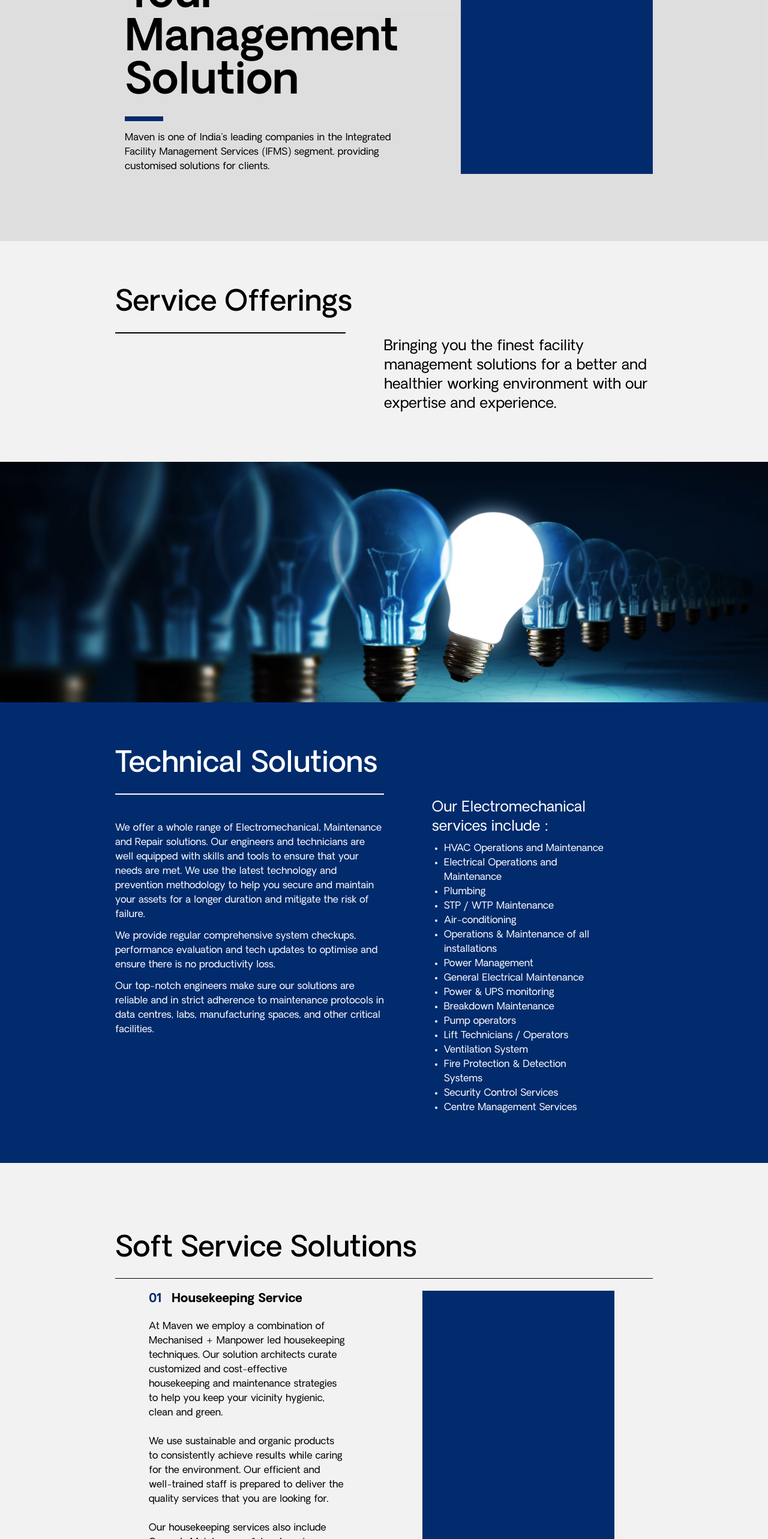
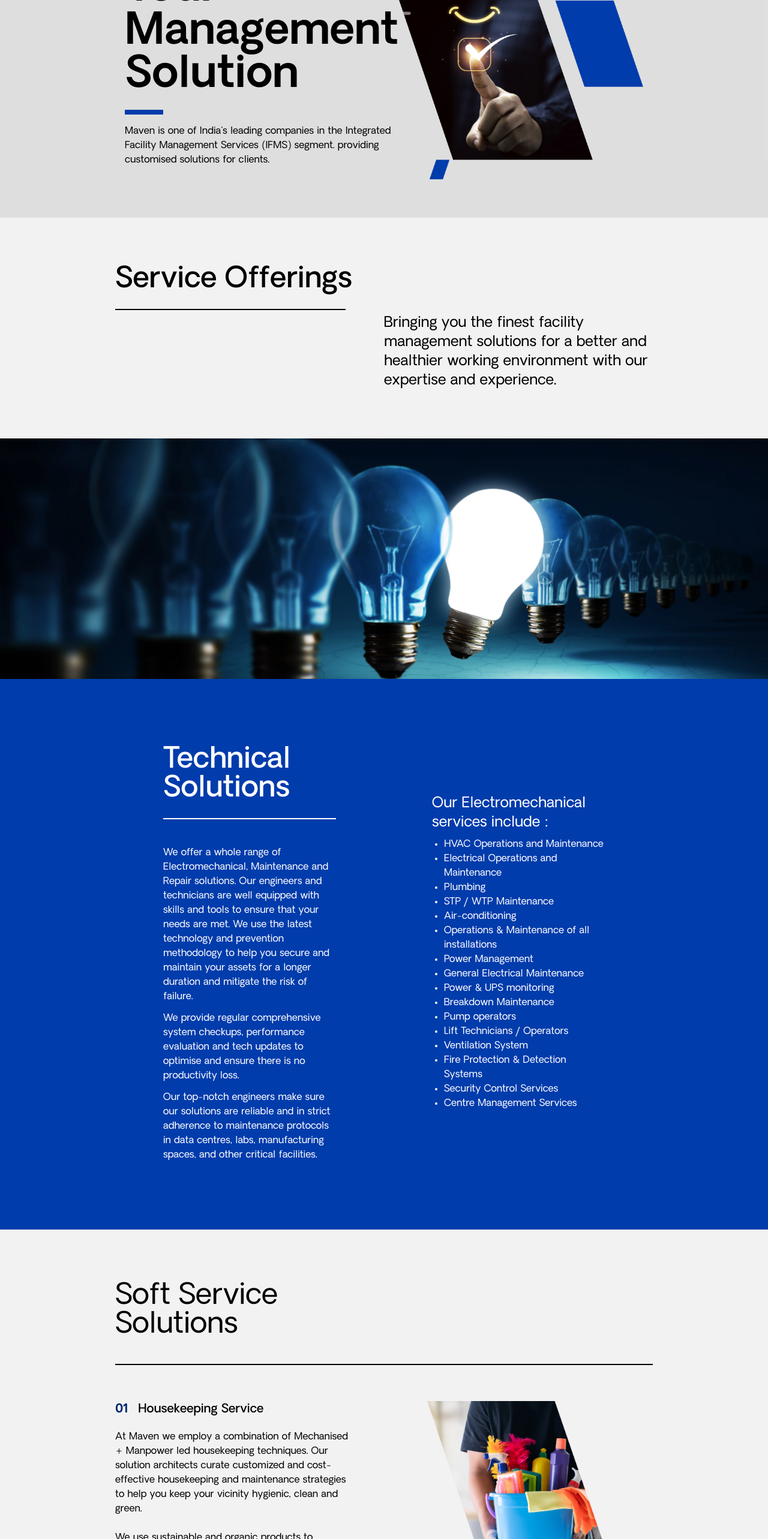
Before and after one commit to viveksinghup/vuestore, a Vue app: page /services in a window 1280 px wide. Shown: the part 234-2800 px from the top of the page at 60% size. Built offline with nearby package versions, Linux system fonts and the light colour scheme.

Commit message:
services page updated

```diff
--- a/src/components/pages/Services.vue
+++ b/src/components/pages/Services.vue
@@ -3,7 +3,7 @@
     <div class="bg-opacity-50 bg-gray10">
       <div class="container mx-auto">
         <div
-          class="flex flex-col md:flex-row pt-32 md:pt-48 pb-16 md:pb-28 px-20"
+          class="flex flex-col md:flex-row pt-32 md:pt-40 pb-16 md:pb-16 px-20"
         >
           <div
             class="flex items-center text-center lg:text-left lg:w-1/2 md:pr-20"
@@ -12,20 +12,24 @@
               <h2 class="text-4xl font-semibold md:text-7xl">
                 Your Management Solution
               </h2>
-              <div class="h-2 md:w-16 bg-darkBlue mt-5 mb-4"></div>
+              <div class="h-2 md:w-16 bg-brandBlue mt-5 mb-4"></div>
               <p>
                 Maven is one of India's leading companies in the Integrated Facility Management Services (IFMS) segment. providing customised solutions for clients.
               </p>
             </div>
           </div>
-          <div class="lg:w-1/2 pl-32">
-            <div class="w-80 h-full bg-darkBlue"></div>
+          <div class="lg:w-1/2">
+            <div class="h-full">
+              <img
+                src="@/assets/images/backgorund/services-hero.png"
+                class="max-w-full"
+              />
+            </div>
           </div>
         </div>
       </div>
     </div>
   </section>
-
   <section>
     <div class="container mx-auto md:px-16 py-20">
       <div class="flex flex-col text-center md:text-left md:flex-row">
@@ -48,15 +52,13 @@
       </div>
     </div>
   </section>
-
   <section>
    <img src="@/assets/images/backgorund/lightbulbs-blue-background.png" class="w-full h-auto" />
   </section>
-
-  <section class="bg-darkBlue">
-    <div class="container bg-darkBlue text-white mx-auto md:px-16 py-20">
+  <section class="bg-brandBlue">
+    <div class="container bg-brandBlue text-white mx-auto md:px-16 py-28">
       <div class="flex flex-col text-center md:text-left md:flex-row">
-        <div class="flex flex-col items-left md:w-1/2">
+        <div class="flex flex-col items-left md:w-1/2 px-20 flex-shrink-0">
           <div class="text-2xl md:text-5xl font-medium">Technical Solutions</div>
           <div class="h-0.5 hidden md:flex bg-white mt-6 mb-4"></div>
           <p class="mt-7">
@@ -105,71 +107,70 @@
       </div>
     </div>
   </section>
-
   <section>
     <div class="container mx-auto md:px-16 py-10">
-      <div class="flex text-center md:text-left md:flex-row mt-20">
-        <div class="flex flex-col items-left md:w-1/">
-          <div class="text-2xl md:text-5xl font-medium">Soft Service Solutions</div>
+      <div class="flex text-center md:text-left md:flex-row mt-12">
+        <div class="flex flex-col items-left md:w-1/2">
+          <div class="text-2xl md:text-5xl pb-10">Soft Service<br/> Solutions</div>
         </div>
       </div>
-      <div>
+      <div class="border-t-2 border-black border-solid">
         <div
           class="
             grid grid-cols-1
             sm:grid-cols-1
             md:grid-cols-2
             xl:grid-cols-2
-          gap-4
-          mt-6
-          border-t border-black border-solid
+            gap-8 -mx-10
+          pt-10
           ">
-
-       <div class="flex flex-col px-14 py-5">
+          <div class="flex flex-col px-10 py-5">
             <div class="flex-1">
               <div class="flex items-center">
                 <h3 class="flex flex-col font-bold text-darkBlue text-xl mr-4">
                   01
                 </h3>
-              <h3 class="font-bold text-xl">Housekeeping Service</h3>
+                <h3 class="font-medium text-xl">Housekeeping Service</h3>
               </div>
               <p class="text-gray-500 text-left py-5">
                 At Maven we employ a combination of Mechanised + Manpower led housekeeping techniques. Our solution architects curate customized and cost-effective housekeeping and maintenance strategies to help you keep your vicinity hygienic, clean and green.
-              <br><br>
+                <br/><br/>
                 We use sustainable and organic products to consistently achieve results while caring for the environment. Our efficient and well-trained staff is prepared to deliver the quality services that you are looking for.
-              <br><br>
-              Our housekeeping services also include Grounds Maintenance & Landscaping Services to ensure outdoor areas are as well-kept as interiors.
+                <br/><br/>
+                Our housekeeping services also include Grounds Maintenance &amp; Landscaping Services to ensure outdoor areas are as well-kept as interiors.
               </p>
             </div>
           </div>
-
           <div class="flex flex-col px-14 py-5">
             <div class="flex-1">
-             <div class="w-80 h-full bg-darkBlue"></div>
+              <div class="w-80 h-full">
+                <img
+                  src="@/assets/images/backgorund/soft-solution.png"
+                  class="max-w-full"
+                />
               </div>
             </div>
-
+          </div>
           <div class="flex flex-col px-14 py-5">
             <div class="flex-1">
               <div class="flex items-center">
                 <h3 class="flex flex-col font-bold text-darkBlue text-xl mr-4">
                   02
                 </h3>
-              <h3 class="font-bold text-xl">Pantry Management</h3>
+                <h3 class=" font-medium text-xl">Pantry Management</h3>
               </div>
               <p class="text-gray-500 text-left py-5">With our pantry management services, we aim at reducing clutter, wastage of food while properly maintaining storage and hygiene in the area.<br><br>
               We prepare and plan comprehensive reports on monthly consumption, requisition for pantry items, and take care of the inventory.<br><br>
               Our pantry management staff is highly trained to manage, supervise and organize your pantry needs. At Maven we make sure your employees are savouring food and producing results with our organised pantry services.</p>
             </div>
           </div>
-
           <div class="flex flex-col px-14 py-5">
             <div class="flex-1">
               <div class="flex items-center">
                 <h3 class="flex flex-col font-bold text-darkBlue text-xl mr-4">
                   03
                 </h3>
-              <h3 class="font-bold text-xl">Waste Management</h3>
+                <h3 class="font-medium text-xl">Waste Management</h3>
               </div>
               <p class="text-gray-500 text-left py-5">Waste Management is the biggest challenge of the 21st century due to increasing population and waste generation.<br><br>
               Proper Waste management planning curtails the effect of waste on the environment and health and plays a crucial role in delivering sustainable development and contributing to CSR activities.<br><br>
@@ -180,8 +181,6 @@
       </div>
     </div>
   </section>
-
-
   <section class="bg-darkBlue">
     <div class="container bg-darkBlue text-white mx-auto md:px-16 py-20">
       <div class="flex flex-col text-center md:text-left md:flex-row">
@@ -207,9 +206,7 @@
             md:mt-20
           "
         >
-        <p class="mt-8 text-lg md:text-2xl">
-          Our pest management services include :
-       </p>
+          <p class="mt-8 text-lg md:text-2xl">Our pest management services include :</p>
           <p class="mt-2 ">
             <ul class="list-disc pl-5">
               <li>General Pest Control</li>
@@ -225,13 +222,17 @@
       </div>
     </div>
   </section>
-
   <section>
     <div class="relative overflow-hidden">
       <div class="container mx-auto px-4">
         <div class="flex flex-col md:flex-row md:pt-28 pb-20 md:pb-28">
           <div class="lg:w-1/2 pl-32">
-            <div class="w-80 h-full bg-darkBlue"></div>
+            <div class="w-80 h-full">
+              <img
+                src="@/assets/images/backgorund/security.png"
+                class="max-w-full"
+              />
+            </div>
           </div>
           <div
             class="flex items-center text-center lg:text-left lg:w-1/2 md:pr-20"
@@ -239,7 +240,6 @@
             <div>
               <div class="text-2xl md:text-5xl font-medium">Security Solutions</div>
               <div class="h-0.5 hidden md:flex bg-black mt-6 mb-4"></div>
-
               <p class=" mt-10">
                 We have one of the best-trained security guards in the industry with keen observation skills and a wide range of security solutions and access control systems. We offer customized solutions to schools, government buildings, public centres, retail stores, commercial and residential buildings, hotels, and restaurants.
               </p>
@@ -256,11 +256,9 @@
       </div>
     </div>
   </section>
-
   <section>
    <img src="@/assets/images/backgorund/man-touching-business.png" class="w-full h-auto" />
   </section>
-
   <section class="bg-black">
     <div class="container text-white mx-auto md:px-16 py-10">
       <div class="flex text-center md:text-left md:flex-row mt-20">
@@ -268,15 +266,14 @@
           <div class="text-2xl md:text-5xl font-medium">Specialised Services Solutions</div>
         </div>
       </div>
-      <div>
+      <div class="border-t border-white pt-6 mt-10">
          <div
           class="
             grid grid-cols-1
             sm:grid-cols-1
             md:grid-cols-2
             xl:grid-cols-2
-          gap-4
-          border-t border-white mt-6
+            gap-4 -mx-14
             "
             >
             <div v-for="(data,index) in solutions" :key="index" class="flex flex-col px-14 pt-10">
@@ -294,12 +291,11 @@
       </div>
     </div>
   </section>
-
   <section>
     <div class="container mx-auto md:px-32 py-20">
       <div class="flex flex-col items-center md:w-1/">
         <div class="text-2xl text-center md:text-5xl font-medium">What Our Clients Say</div>
-            <div class="h-2 md:w-16 bg-darkBlue mt-5 mb-4"></div>
+        <div class="h-2 md:w-16 bg-brandBlue mt-5 mb-4"></div>
       </div>
       <div class="flex my-10">
         <div class="flex-1 w-40 bg-darkBlue text-white py-10 mx-10">
@@ -326,9 +322,6 @@
                 <img class="mx-auto p-5" src="@/assets/images/quote-icon.svg"/>
               </div>
                <div class="px-20 text-center">
-                <div class="items-center ">
-
-                </div>
                 <p class="text-gray-500 text-sm mt-2">
                   For organisations, proper facility management is very critical to retain talent, prospective visitors and clients. Maven helped us understand our industry requirements and supported our operations with ease, comfort and cost-effective ways. Thank you Maven for your support.
                 </p>
@@ -342,49 +335,54 @@
             </div>
           </div>
         </div>
-
     </div>
   </section>
-
 </template>
 
 <script>
 export default {
   name: "Services",
-  data(){
+  data() {
     return {
-      solutions:[
+      solutions: [
         {
-          title: 'Help Desk Management',
-          description: 'Good customer service helps to retain customers and recoup consumer acquisition costs while extracting more value from them. At Maven we offer tailored Help Desk Management solutions to provide your business with customer-centric service and automate and organize daily workflow to solve all the problems with ease, reliability and accuracy.'
+          title: "Help Desk Management",
+          description:
+            "Good customer service helps to retain customers and recoup consumer acquisition costs while extracting more value from them. At Maven we offer tailored Help Desk Management solutions to provide your business with customer-centric service and automate and organize daily workflow to solve all the problems with ease, reliability and accuracy.",
         },
         {
-          title:'Vendor Management',
-          description:'Through our vendor management services, we aim at facilitating organisations with best-in-class vendors to provide a perfect blend of self-performed and contract services to meet quality and cost goals. Our strategic sourcing facilitates and maintains relationships between your organization and vendors, creating high standard quality while sharing goals and establishing priorities.'
+          title: "Vendor Management",
+          description:
+            "Through our vendor management services, we aim at facilitating organisations with best-in-class vendors to provide a perfect blend of self-performed and contract services to meet quality and cost goals. Our strategic sourcing facilitates and maintains relationships between your organization and vendors, creating high standard quality while sharing goals and establishing priorities.",
         },
         {
-          title:'Staffing And Payroll Management',
-          description:'At Maven we offer highly secured, flexible and customised payroll management solutions. Our management system ensures that we are in compliance with minimum wages, PF, ESIC, and labour laws, to avoid any legal complications. Through our tailored staffing management solutions, we provide seasoned recruitment teams that can quickly adapt, understand processes and simplify your operations.'
+          title: "Staffing And Payroll Management",
+          description:
+            "At Maven we offer highly secured, flexible and customised payroll management solutions. Our management system ensures that we are in compliance with minimum wages, PF, ESIC, and labour laws, to avoid any legal complications. Through our tailored staffing management solutions, we provide seasoned recruitment teams that can quickly adapt, understand processes and simplify your operations.",
         },
         {
-          title:'Façade Cleaning Services',
-          description:'At Maven we offer safe, sustainable and customized Façade cleaning services. Our undivided priority is always on productivity, safety, effective handling, making it easy to access a hard-to-reach area. Our team is highly experienced and competent to create long-term value retention of the building and enhanced life of the façade.'
+          title: "Façade Cleaning Services",
+          description:
+            "At Maven we offer safe, sustainable and customized Façade cleaning services. Our undivided priority is always on productivity, safety, effective handling, making it easy to access a hard-to-reach area. Our team is highly experienced and competent to create long-term value retention of the building and enhanced life of the façade.",
         },
         {
-          title:'Horticulture',
-          description:'Horticulture services include gardening responsibilities, such as planting and maintaining shrubs, trees, and lawn areas to beautify and enhance the outlook of your facility. Our gardening team specialises in mowing, pruning, and fertilizing, as well as clutter disposal services, like removing brush and unwanted layers of debris.'
+          title: "Horticulture",
+          description:
+            "Horticulture services include gardening responsibilities, such as planting and maintaining shrubs, trees, and lawn areas to beautify and enhance the outlook of your facility. Our gardening team specialises in mowing, pruning, and fertilizing, as well as clutter disposal services, like removing brush and unwanted layers of debris.",
         },
         {
-          title:'Carpet Shampooing',
-          description:'Carpet shampooing is required to remove thick dirt, mud, grime and other unwanted substances. We offer specially formulated carpet shampooing services to remove pet stains, odours, food stains, musty smells and elongate the life of the fabric.'
+          title: "Carpet Shampooing",
+          description:
+            "Carpet shampooing is required to remove thick dirt, mud, grime and other unwanted substances. We offer specially formulated carpet shampooing services to remove pet stains, odours, food stains, musty smells and elongate the life of the fabric.",
         },
         {
-          title:'Project Cleaning',
-          description:'We offer one-time comprehensive project cleaning services that help promote healthy work environments and keep your buildings tidy and well maintained.'
+          title: "Project Cleaning",
+          description:
+            "We offer one-time comprehensive project cleaning services that help promote healthy work environments and keep your buildings tidy and well maintained.",
         },
       ],
-    }
-  }
+    };
+  },
 };
 </script>
 
```
Lines whose indentation alone changed are shown as unchanged.
